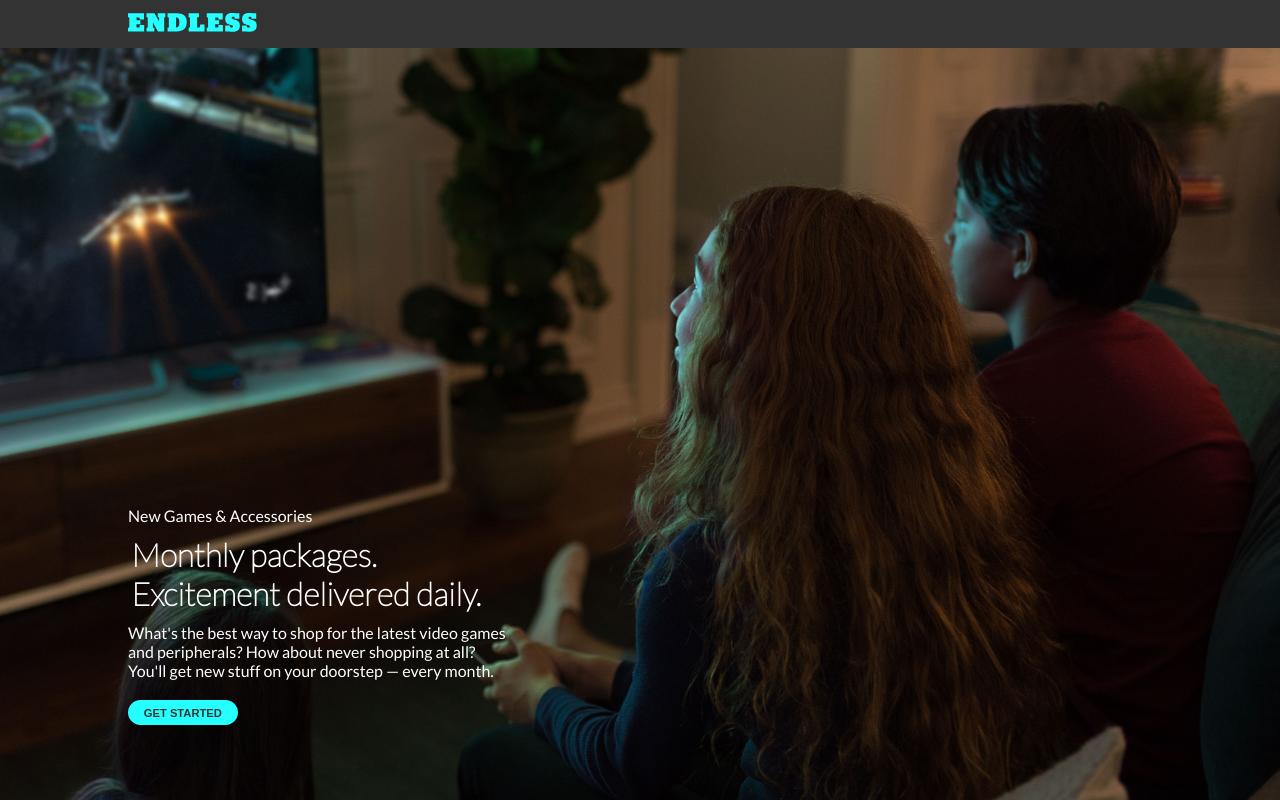
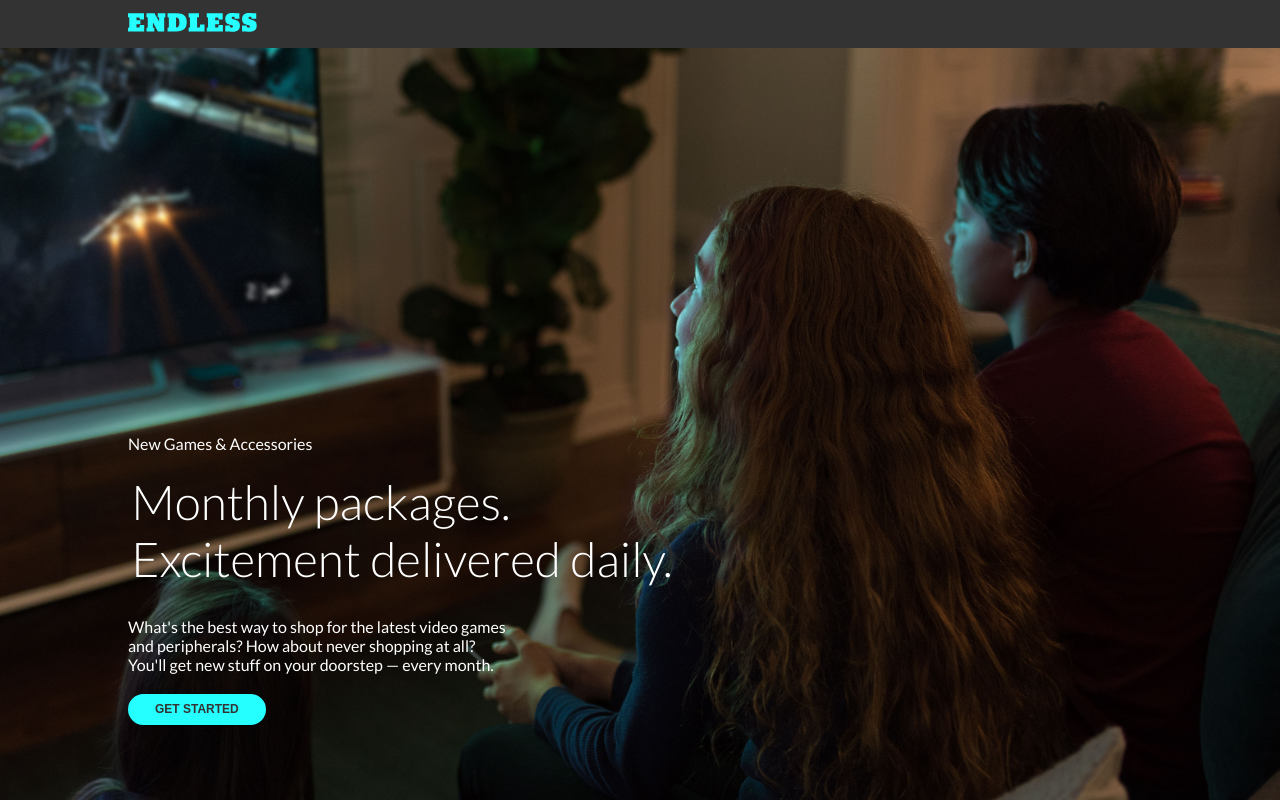
Before and after one commit to zkinsk/endless, a React (Create React App) app: page / in a window 1280 px wide. Built offline with nearby package versions, Linux system fonts and the light colour scheme.

Commit message:
update styling to better match example

```diff
--- a/src/App.js
+++ b/src/App.js
@@ -6,7 +6,7 @@ import api from './utils/api';
 // components
 import Header from './components/header/Header';
 import ImageContent from './components/imageContent/ImageContent';
-import HiW from './components/HiW/HiW';
+import HiW from './components/howItWorksBox/HiW';
 
 //for global styles and variables see index.css
 
@@ -32,7 +32,6 @@ class App extends React.Component{
 
   clickStart = () => {
     let started = this.state.started === false;
-    this.setState({started: started});
 
     if (started) {
       api
@@ -40,11 +39,16 @@ class App extends React.Component{
         .then(res => {
           // console.log(res.data)
          let newSteps = this.filterSortData(res.data);
-         this.setState({currentSteps: [...newSteps]})
+         this.setState({
+           started: started,
+           currentSteps: [...newSteps]
+          })
         })
-        .catch(error => {
-          console.log(error)
+        .catch(err => {
+          console.log(err)
         })
+    }else{
+      this.setState({started: started});
     }
   }
 
--- a/src/components/Button/button.css
+++ b/src/components/Button/button.css
@@ -1,8 +1,8 @@
 .startButton{
-  font-size: 70%;
+  font-size: 75%;
   font-weight: 700;
   color: var(--backgroundColor);
-  padding: 0.2rem 0.8rem;
+  padding: 0.35rem 1.5rem;
   background-color: var(--highlightColor);
   border: var(--highlightColor) solid;
   border-radius: 2rem;
--- a/src/components/HiW/hiw.css
+++ b/src/components/howItWorksBox/hiw.css
@@ -1,11 +1,17 @@
 .hIwBox{
   background-color: lightgray;
   padding-bottom: 20px;
+  color: var(--backgroundColor);
 }
 
 .hIwHeader{
   padding: 20px 0 30px;
   text-align: center;
+
+}
+
+.hIwHeader h2{
+    font-family: "LatoLight";
 }
 
 .hIwSteps{
--- a/src/components/imageContent/imageContent.css
+++ b/src/components/imageContent/imageContent.css
@@ -16,6 +16,7 @@
 
 .imageBackground .textContent p {
   width: 400px;
+  padding-top: 10px;
 }
 
 .imageBackground .textContent p:last-of-type{
@@ -23,9 +24,9 @@
 }
 
 .imageBackground .textContent h1{
-  font-family: 'LatoThin', sans-serif;
+  font-weight: 100;
   margin-left: 0.2rem;
-  padding: 10px 0;
+  padding: 20px 0;
 }
 
 
--- a/src/components/stepBox/StepBox.js
+++ b/src/components/stepBox/StepBox.js
@@ -5,11 +5,11 @@ import './stepbox.css'
 export default function StepBox(props) {
   return (
     <div className='stepBox'>
-      {console.log(props)}
+      {/* {console.log(props)} */}
       <div className = 'stepNumber'>
         <h1>{'0' + props.step.stepNumber}</h1>
       </div>
-      <h4>{props.step.title}</h4>
+      <h5>{props.step.title.toUpperCase()}</h5>
       <p>{props.step.body}</p>
     </div>
   )
--- a/src/components/stepBox/stepbox.css
+++ b/src/components/stepBox/stepbox.css
@@ -10,12 +10,16 @@
 
 .stepNumber h1{
   display: inline;
-  border-bottom: var(--highlightColor) solid 2px;
+  border-bottom: var(--highlightColor) solid 3px;
   padding-bottom: 5px;
 }
 
-.stepBox h4{
-  margin-top: 20px;
+.stepBox h5{
+  padding: 20px 0 10px;
+}
+
+.stepBox p{
+  font-size: 0.8rem;
 }
 
 @media (max-width: 768px) {
--- a/src/index.css
+++ b/src/index.css
@@ -17,10 +17,12 @@
 }
 
 /*resets text elements*/
-h1, h2, h3, h4, p{
+h1, h2, h3, h4, h5, p{
   padding: 0;
   margin: 0;
 }
+
+
 
 /* set custom fonts*/
 @font-face {
@@ -29,8 +31,8 @@ h1, h2, h3, h4, p{
 }
 
 @font-face {
-  font-family: 'LatoThin';
-  src: url(./assets/fonts/Lato/Lato-Thin.ttf)
+  font-family: 'LatoLight';
+  src: url(./assets/fonts/Lato/Lato-Light.ttf)
 }
 
 @font-face {
@@ -38,7 +40,13 @@ h1, h2, h3, h4, p{
   src: url(./assets/fonts/Open_Sans/OpenSans-Regular.ttf)
 }
 
-/* resets margins and padding*/
+/*sets h1 size globally*/
+h1{
+  font-size: 3rem;
+  font-family: 'LatoLight', sans-serif;
+}
+
+/* resets margins and padding sets LatoReg text style of all elements*/
 html,
 body{
   margin: 0;
@@ -46,6 +54,7 @@ body{
   font-family: 'LatoReg', sans-serif;
 }
 
+/*hides scroll bars*/
 body::-webkit-scrollbar {
   display: none;
 }
```
Also changed, not shown: src/components/howItWorksBox/HiW.js (renamed from src/components/HiW/HiW.js).
